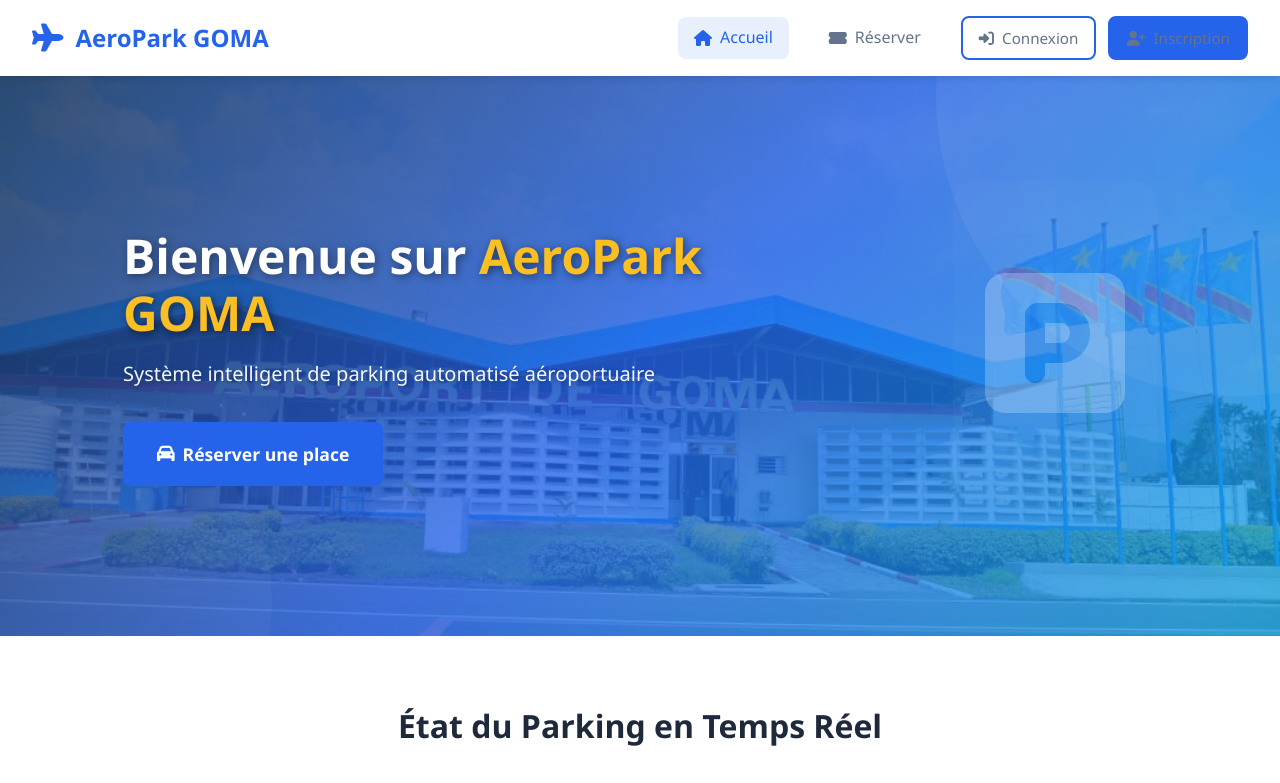
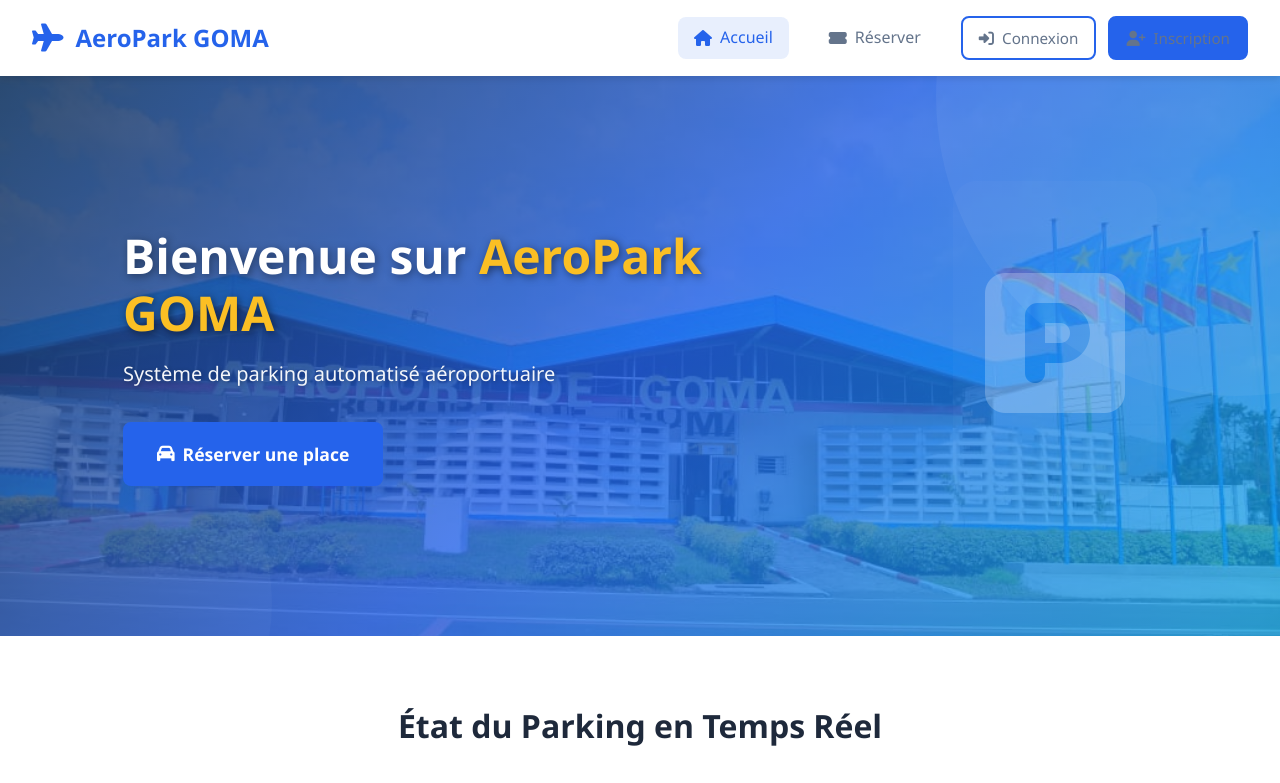
Before and after one commit to AbraImani/Aero-Park-Smart-System, a plain HTML site: page index.html in a window 1280 px wide. Shown: the top 783 px of the page. Drawn offline with Linux system fonts and the light colour scheme.

Commit message:
mise en jour de contenu

```diff
--- a/index.html
+++ b/index.html
@@ -37,7 +37,7 @@
     <header class="hero">
         <div class="hero-content">
             <h1>Bienvenue sur <span class="highlight">AeroPark GOMA</span></h1>
-            <p>Système intelligent de parking automatisé aéroportuaire</p>
+            <p>Système de parking automatisé aéroportuaire</p>
             <a href="#" class="btn btn-large btn-primary" id="reserve-btn" onclick="handleReserveClick(event)">
                 <i class="fas fa-car"></i> Réserver une place
             </a>
```
